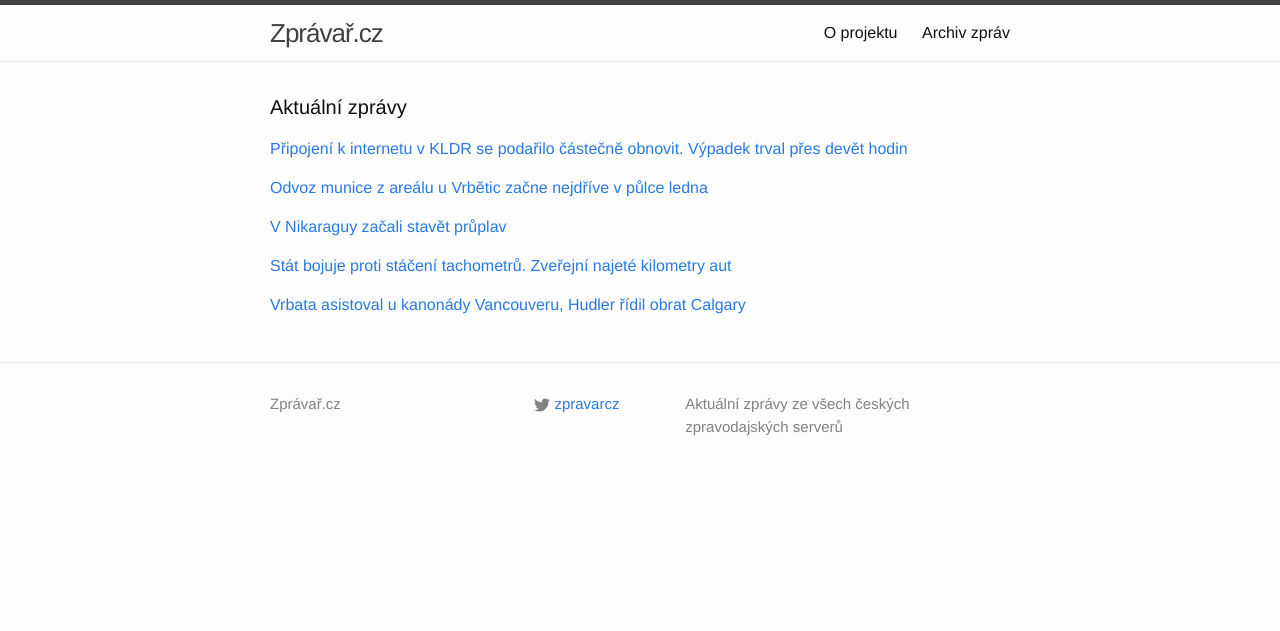
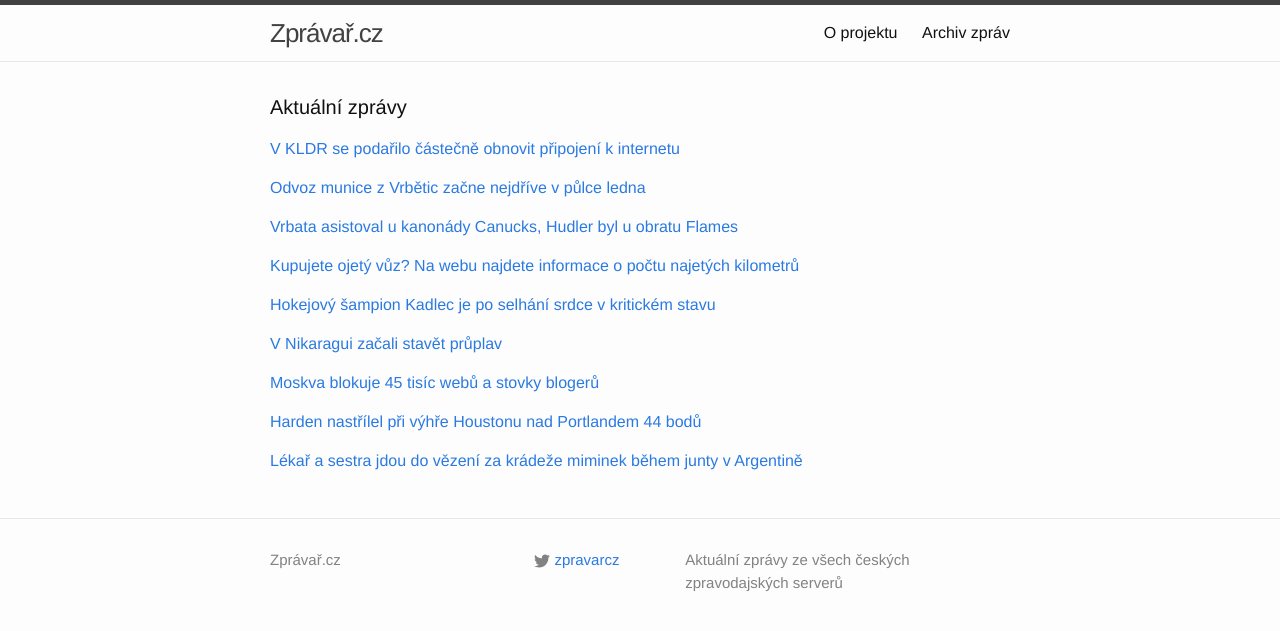
Before and after one commit to adliska/zpravar, a Jekyll site: the page built from index.html, in a window 1280 px wide. Shown: the top 631 px of the page. Built offline with Jekyll 4.4.1, drawn with Linux system fonts in a browser that asks for light colours.

Commit message:
zpravar news update

```diff
--- a/index.html
+++ b/index.html
@@ -5,9 +5,10 @@ layout: default
 <div class="home">
     <h1 class="page-heading">Aktuální zprávy</h1>
 
-<p><a href="javascript:;" onclick="toggle_visibility('zpravy0')">Připojení k internetu v KLDR se podařilo částečně obnovit. Výpadek trval přes devět hodin</a></p>
+<p><a href="javascript:;" onclick="toggle_visibility('zpravy0')">V KLDR se podařilo částečně obnovit připojení k internetu</a></p>
 <div id="zpravy0" style="display:none">
 <ul>
+<li><a href=http://www.novinky.cz/internet-a-pc/bezpecnost/357115-v-kldr-se-podarilo-castecne-obnovit-pripojeni-k-internetu.html>V KLDR se podařilo částečně obnovit připojení k internetu - www.novinky.cz</a></li>
 <li><a href=http://www.rozhlas.cz/_zprava/pripojeni-k-internetu-v-kldr-se-podarilo-castecne-obnovit-vypadek-trval-pres-devet-hodin--1436096>Připojení k internetu v KLDR se podařilo částečně obnovit. Výpadek trval přes devět hodin - www.rozhlas.cz</a></li>
 <li><a href=http://www.ceskatelevize.cz/ct24/svet/296284-korejske-jaderne-elektrarny-prisly-o-data-kldr-o-pripojeni-zacina-kybervalka/>Korejské jaderné elektrárny přišly o data, KLDR o připojení. Začíná kyberválka? - www.ceskatelevize.cz</a></li>
 <li><a href=http://www.lidovky.cz/internetove-pripojeni-v-kldr-bylo-castecne-obnoveno-pcf-/zpravy-svet.aspx?c=A141223_071630_ln_zahranici_mmu>Totální výpadek internetu v KLDR skončil. Může jít o odvetu USA  - www.lidovky.cz</a></li>
@@ -17,9 +18,10 @@ layout: default
 <li><a href=http://www.novinky.cz/zahranicni/svet/357115-v-kldr-se-podarilo-castecne-obnovit-pripojeni-k-interrnetu.html>V KLDR se podařilo částečně obnovit připojení k interrnetu - www.novinky.cz</a></li>
 <li><a href=http://www.ceskenoviny.cz/zpravy/zpravy/internetove-pripojeni-v-kldr-bylo-castecne-obnoveno/1161883>Internetové připojení v KLDR bylo částečně obnoveno - www.ceskenoviny.cz</a></li>
 </ul>
-</div><p><a href="javascript:;" onclick="toggle_visibility('zpravy1')">Odvoz munice z areálu u Vrbětic začne nejdříve v půlce ledna</a></p>
+</div><p><a href="javascript:;" onclick="toggle_visibility('zpravy1')">Odvoz munice z Vrbětic začne nejdříve v půlce ledna </a></p>
 <div id="zpravy1" style="display:none">
 <ul>
+<li><a href=http://www.lidovky.cz/odvoz-munice-z-arealu-u-vrbetic-zacne-nejdrive-v-pulce-ledna-pq2-/zpravy-domov.aspx?c=A141223_085601_ln_domov_mmu>Odvoz munice z Vrbětic začne nejdříve v půlce ledna  - www.lidovky.cz</a></li>
 <li><a href=http://zpravy.e15.cz/domaci/udalosti/odvoz-munice-z-arealu-u-vrbetic-zacne-nejdrive-v-pulce-ledna-1148255>Odvoz munice z areálu u Vrbětic začne nejdříve v půlce ledna - zpravy.e15.cz</a></li>
 <li><a href=http://zlin.idnes.cz/odvoz-munice-z-vrbetic-kdy-zacne-da9-/zlin-zpravy.aspx?c=A141223_065645_zlin-zpravy_skr>Odvoz munice z areálu u Vrbětic začne později, než se čekalo - zlin.idnes.cz</a></li>
 <li><a href=http://www.tyden.cz/rubriky/domaci/odvoz-munice-od-vrbetic-zacne-nejdriv-v-pulce-ledna_328154.html>Odvoz munice od Vrbětic začne nejdřív v půlce ledna - www.tyden.cz</a></li>
@@ -28,25 +30,59 @@ layout: default
 <li><a href=http://www.rozhlas.cz/_zprava/odvoz-munice-z-vrbetic-na-zlinsku-zacne-nejdriv-v-druhe-polovine-ledna--1436080>Odvoz munice z Vrbětic na Zlínsku začne nejdřív v druhé polovině ledna - www.rozhlas.cz</a></li>
 <li><a href=http://www.ceskatelevize.cz/ct24/regiony/296281-odvoz-munice-z-arealu-u-vrbetic-zacne-nejdrive-v-pulce-ledna/>Odvoz munice z areálu u Vrbětic začne nejdříve v půlce ledna - www.ceskatelevize.cz</a></li>
 </ul>
-</div><p><a href="javascript:;" onclick="toggle_visibility('zpravy2')">V Nikaraguy začali stavět průplav </a></p>
+</div><p><a href="javascript:;" onclick="toggle_visibility('zpravy2')">Vrbata asistoval u kanonády Canucks, Hudler byl u obratu Flames</a></p>
 <div id="zpravy2" style="display:none">
 <ul>
+<li><a href=http://www.sportovninoviny.cz/zpravy/vrbata-asistoval-u-kanonady-canucks-hudler-byl-u-obratu-flames/1161915>Vrbata asistoval u kanonády Canucks, Hudler byl u obratu Flames - www.sportovninoviny.cz</a></li>
+<li><a href=http://www.denik.cz/hokej/vrbata-prihral-na-jeden-ze-sedmi-golu-vancouveru-20141223.html>Vrbata přihrál na jeden ze sedmi gólů Vancouveru - www.denik.cz</a></li>
+<li><a href=http://hokej.idnes.cz/vrbata-asistoval-u-kanonady-d1c-/nhl.aspx?c=A141223_071356_nhl_Mkr>Vrbata asistoval u kanonády Vancouveru, Hudler řídil obrat Calgary - hokej.idnes.cz</a></li>
+<li><a href=http://sport.aktualne.cz/vrbata-prispel-asistenci-ke-kanonade-vancouveru/r~aaf1a8ea8a6911e4aff10025900fea04/>Vrbata přispěl asistencí ke kanonádě Vancouveru - sport.aktualne.cz</a></li>
+<li><a href=http://www.sportovninoviny.cz/zpravy/vrbata-prihral-na-jeden-ze-sedmi-golu-vancouveru/1161915>Vrbata přihrál na jeden ze sedmi gólů Vancouveru - www.sportovninoviny.cz</a></li>
+</ul>
+</div><p><a href="javascript:;" onclick="toggle_visibility('zpravy3')">Kupujete ojetý vůz? Na webu najdete informace o počtu najetých kilometrů</a></p>
+<div id="zpravy3" style="display:none">
+<ul>
+<li><a href=http://www.denik.cz/ekonomika/kupujete-ojety-vuz-na-webu-najdete-informace-o-poctu-najetych-kilometru-20141223.html>Kupujete ojetý vůz? Na webu najdete informace o počtu najetých kilometrů - www.denik.cz</a></li>
+<li><a href=http://byznys.ihned.cz/c1-63295560-stat-bojuje-proti-staceni-tachometru-zverejni-najete-kilometry-aut>Stát bojuje proti stáčení tachometrů. Zveřejní najeté kilometry aut - byznys.ihned.cz</a></li>
+<li><a href=http://www.financninoviny.cz/zpravodajstvi/zpravy/databaze-na-webu-ma-pomoci-proti-staceni-tachometru/1161928>Databáze na webu má pomoci proti stáčení tachometrů - www.financninoviny.cz</a></li>
+<li><a href=http://zpravy.aktualne.cz/domaci/konec-pretaceni-tachometru-aut-data-budou-na-webu-od-ledna/r~bc7b650889ea11e498be002590604f2e/>Konec přetáčení tachometrů aut? Data budou na webu od ledna - zpravy.aktualne.cz</a></li>
+</ul>
+</div><p><a href="javascript:;" onclick="toggle_visibility('zpravy4')">Hokejový  šampion Kadlec je po selhání srdce v kritickém stavu</a></p>
+<div id="zpravy4" style="display:none">
+<ul>
+<li><a href=http://hokej.idnes.cz/hokejovy-sampion-kadlec-je-po-selhani-srdce-v-kritickem-stavu-pt8-/reprezentace.aspx?c=A141223_084909_reprezentace_par>Hokejový  šampion Kadlec je po selhání srdce v kritickém stavu - hokej.idnes.cz</a></li>
+<li><a href=http://www.sportovninoviny.cz/zpravy/byvalemu-hokejovemu-mitru-sveta-kadlecovi-selhalo-srdce/1161936>Bývalému hokejovému mitru světa Kadlecovi selhalo srdce - www.sportovninoviny.cz</a></li>
+<li><a href=http://www.tyden.cz/rubriky/sport/hokej/byvalemu-hokejovemu-mitru-sveta-selhalo-srdce_328163.html>Bývalému hokejovému mitru světa selhalo srdce - www.tyden.cz</a></li>
+<li><a href=http://www.denik.cz/hokej/byvalemu-hokejovemu-mistru-sveta-kadlecovi-selhalo-srdce-20141223.html>Bývalému hokejovému mistru světa Kadlecovi selhalo srdce - www.denik.cz</a></li>
+</ul>
+</div><p><a href="javascript:;" onclick="toggle_visibility('zpravy5')">V Nikaragui začali stavět průplav</a></p>
+<div id="zpravy5" style="display:none">
+<ul>
+<li><a href=http://www.novinky.cz/zahranicni/amerika/357116-v-nikaragui-zacali-stavet-pruplav.html>V Nikaragui začali stavět průplav - www.novinky.cz</a></li>
 <li><a href=http://www.novinky.cz/zahranicni/amerika/357116-v-nikaraguy-zacali-stavet-pruplav.html>V Nikaraguy začali stavět průplav  - www.novinky.cz</a></li>
 <li><a href=http://www.novinky.cz/zahranicni/amerika/357116-v-nicaraguy-zacali-stavet-pruplav.html>v Nicaraguy začali stavět průplav  - www.novinky.cz</a></li>
 <li><a href=http://www.financninoviny.cz/zpravodajstvi/zpravy/nikaragua-zahajila-stavbu-noveho-pruplavu-konkurujiciho-paname/1161838>Nikaragua zahájila stavbu nového průplavu konkurujícího Panamě - www.financninoviny.cz</a></li>
 </ul>
-</div><p><a href="javascript:;" onclick="toggle_visibility('zpravy3')">Stát bojuje proti stáčení tachometrů. Zveřejní najeté kilometry aut</a></p>
-<div id="zpravy3" style="display:none">
+</div><p><a href="javascript:;" onclick="toggle_visibility('zpravy6')">Moskva blokuje 45 tisíc webů a stovky blogerů</a></p>
+<div id="zpravy6" style="display:none">
 <ul>
-<li><a href=http://byznys.ihned.cz/c1-63295560-stat-bojuje-proti-staceni-tachometru-zverejni-najete-kilometry-aut>Stát bojuje proti stáčení tachometrů. Zveřejní najeté kilometry aut - byznys.ihned.cz</a></li>
-<li><a href=http://www.financninoviny.cz/zpravodajstvi/zpravy/databaze-na-webu-ma-pomoci-proti-staceni-tachometru/1161928>Databáze na webu má pomoci proti stáčení tachometrů - www.financninoviny.cz</a></li>
-<li><a href=http://zpravy.aktualne.cz/domaci/konec-pretaceni-tachometru-aut-data-budou-na-webu-od-ledna/r~bc7b650889ea11e498be002590604f2e/>Konec přetáčení tachometrů aut? Data budou na webu od ledna - zpravy.aktualne.cz</a></li>
+<li><a href=http://e-svet.e15.cz/internet/moskva-blokuje-45-tisic-webu-a-stovky-blogeru-1148273>Moskva blokuje 45 tisíc webů a stovky blogerů - e-svet.e15.cz</a></li>
+<li><a href=http://zahranicni.ihned.cz/rusko/c1-63295760-ruska-cenzura-blokuje-pres-45-tisic-webu-zavrela-i-stranky-317-blogeru>Ruská cenzura blokuje přes 45 tisíc webů. Zavřela i stránky 317 blogerů - zahranicni.ihned.cz</a></li>
+<li><a href=http://www.novinky.cz/zahranicni/evropa/357118-ruska-cenzura-blokuje-desetitisice-webu-a-stovky-blogeru.html>Ruská cenzura blokuje desetitisíce webů a stovky blogerů - www.novinky.cz</a></li>
+<li><a href=http://www.ceskenoviny.cz/zpravy/zpravy/ruska-cenzura-blokuje-pres-45-000-webu-a-317-blogeru/1161913>Ruská cenzura blokuje přes 45.000 webů a 317 blogerů - www.ceskenoviny.cz</a></li>
 </ul>
-</div><p><a href="javascript:;" onclick="toggle_visibility('zpravy4')">Vrbata asistoval u kanonády Vancouveru, Hudler řídil obrat Calgary</a></p>
-<div id="zpravy4" style="display:none">
+</div><p><a href="javascript:;" onclick="toggle_visibility('zpravy7')">Harden nastřílel při výhře Houstonu nad Portlandem 44 bodů</a></p>
+<div id="zpravy7" style="display:none">
 <ul>
-<li><a href=http://hokej.idnes.cz/vrbata-asistoval-u-kanonady-d1c-/nhl.aspx?c=A141223_071356_nhl_Mkr>Vrbata asistoval u kanonády Vancouveru, Hudler řídil obrat Calgary - hokej.idnes.cz</a></li>
-<li><a href=http://sport.aktualne.cz/vrbata-prispel-asistenci-ke-kanonade-vancouveru/r~aaf1a8ea8a6911e4aff10025900fea04/>Vrbata přispěl asistencí ke kanonádě Vancouveru - sport.aktualne.cz</a></li>
-<li><a href=http://www.sportovninoviny.cz/zpravy/vrbata-prihral-na-jeden-ze-sedmi-golu-vancouveru/1161915>Vrbata přihrál na jeden ze sedmi gólů Vancouveru - www.sportovninoviny.cz</a></li>
+<li><a href=http://sport.aktualne.cz/harden-nastrilel-pri-vyhre-houstonu-nad-portlandem-44-bodu/r~a157c5a68a7a11e4ab15002590604f2e/>Harden nastřílel při výhře Houstonu nad Portlandem 44 bodů - sport.aktualne.cz</a></li>
+<li><a href=http://www.sportovninoviny.cz/zpravy/harden-nastrilel-pri-vyhre-houstonu-nad-portlandem-44-bodu/1161938>Harden nastřílel při výhře Houstonu nad Portlandem 44 bodů - www.sportovninoviny.cz</a></li>
+<li><a href=http://www.denik.cz/ostatni_sport/harden-nastrilel-pri-vyhre-houstonu-nad-portlandem-44-bodu-20141223.html>Harden nastřílel při výhře Houstonu nad Portlandem 44 bodů - www.denik.cz</a></li>
+</ul>
+</div><p><a href="javascript:;" onclick="toggle_visibility('zpravy8')">Lékař a sestra jdou do vězení za krádeže miminek během junty v Argentině</a></p>
+<div id="zpravy8" style="display:none">
+<ul>
+<li><a href=http://zpravy.idnes.cz/argentina-soud-junta-doktor-kradl-deti-vezeni-for-/zahranicni.aspx?c=A141223_082747_zahranicni_skr>Lékař a sestra jdou do vězení za krádeže miminek během junty v Argentině - zpravy.idnes.cz</a></li>
+<li><a href=http://www.novinky.cz/zahranicni/amerika/357119-za-kradeze-miminek-dostal-argentinsky-lekar-13-let-vezeni.html>Za krádeže miminek dostal argentinský lékař 13 let vězení - www.novinky.cz</a></li>
+<li><a href=http://www.novinky.cz/zahranicni/amerika/357119-za-odebirani-deti-dostal-argentinsky-lekar-13-let-vezeni.html>Za odebírání dětí dostal argentinský lékař 13 let vězení - www.novinky.cz</a></li>
 </ul>
 </div></div>
```
